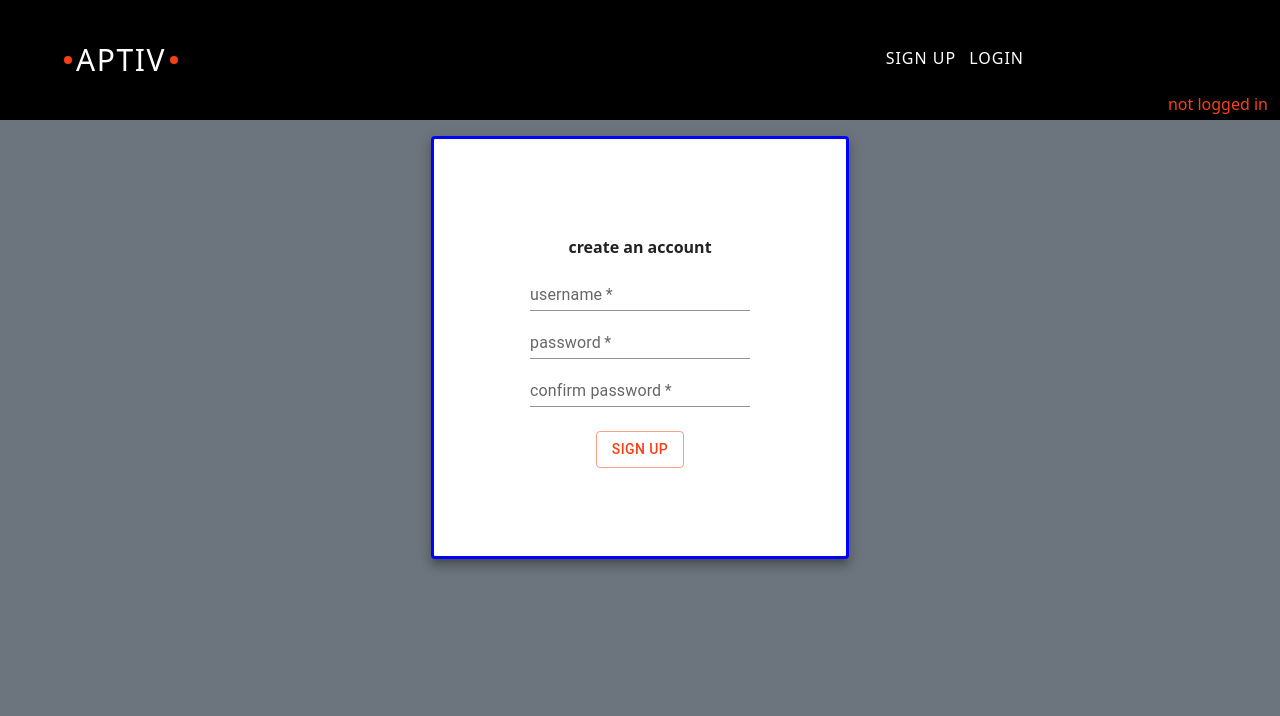
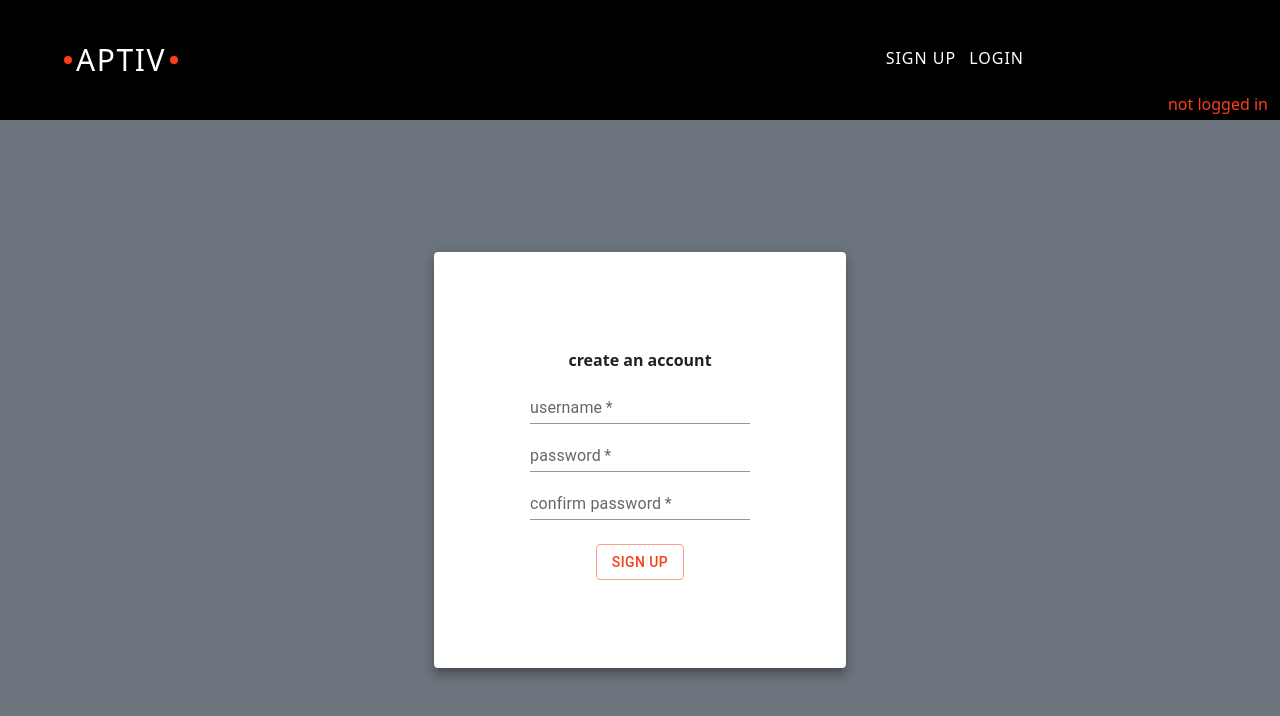
Before and after one commit to abiodunfreeman/aems-server, a Next.js app in the folder client/: page /user/signup in a window 1280 px wide. Shown: the top 716 px of the page. Built offline with nearby package versions, Linux system fonts and the light colour scheme.

Commit message:
login/signup forms centered

```diff
--- a/client/pages/user/login.js
+++ b/client/pages/user/login.js
@@ -68,7 +68,8 @@ function Login() {
     <ThemeProvider theme={theme}>
       <div className="page-container">
         <Nav />
-        <Card raised={true} className="mt-4 p-4 self-center  max-w-screen-sm ">
+        <div className="m-auto">
+          <Card raised={true} className="m-4 p-4 self-center  max-w-screen-sm ">
             <form className=" flex flex-col " onSubmit={e => loginAuto(e)}>
               <CardContent className=" flex flex-col">
                 <h1 className="text-center font-bold pb-1">login</h1>
@@ -107,6 +108,7 @@ function Login() {
             </form>
           </Card>
         </div>
+      </div>
     </ThemeProvider>
   );
 }
--- a/client/pages/user/signup.js
+++ b/client/pages/user/signup.js
@@ -55,17 +55,19 @@ export default function User() {
       >
         <Nav />
 
+        <div className="m-auto ">
           <Card
             raised={true}
-          sx={{ justifySelf: 'center', border: '3px solid blue' }}
-          className="mt-4 p-4  max-w-screen-sm justify-self-center self-center"
+            className="m-4 p-4  max-w-screen-sm justify-self-center self-center"
           >
             <form
               className="flex flex-col m-8 p-8 items-center"
               onSubmit={e => createUser(e)}
             >
               <CardContent className=" flex flex-col">
-              <h1 className="text-center font-bold pb-1">create an account</h1>
+                <h1 className="text-center font-bold pb-1">
+                  create an account
+                </h1>
                 <p className="text-red-500 text-center font-bold lowercase">
                   {errMsg}
                 </p>
@@ -106,6 +108,7 @@ export default function User() {
             </form>
           </Card>
         </div>
+      </div>
     </ThemeProvider>
   );
 }
```
Lines whose indentation alone changed are shown as unchanged.
